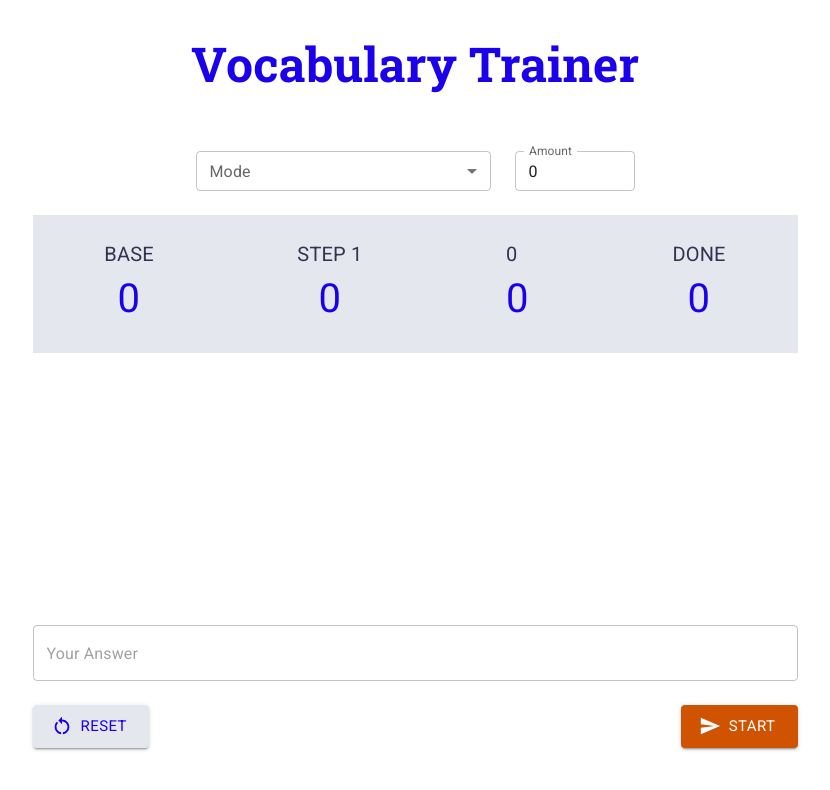
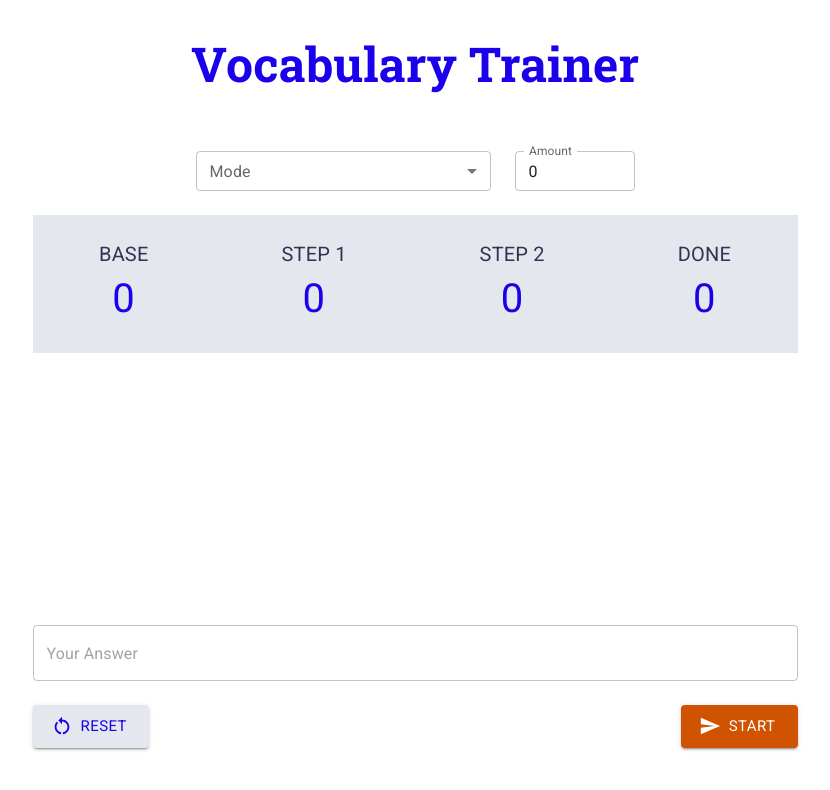
Before and after one commit to UmutAkbayin/vokabeltrainer-frontend, a Next.js app: page / in a window 1280 px wide. Shown: the top 790 px of the page, without its empty margins (225-1055 px from the left). Built offline with nearby package versions, Linux system fonts and the light colour scheme.

Commit message:
fix small bug

```diff
--- a/app/components/ScoreBoard.tsx
+++ b/app/components/ScoreBoard.tsx
@@ -61,14 +61,14 @@ export default function ScoreBoard() {
           fontSize: "1.25rem",
           textTransform: "uppercase",
         }}>
-          {step2Value}
+          Step 2
         </Typography>
         <Typography sx={{
           color: "var(--primary-color)",
           fontSize: "2.5rem",
           textAlign: "center",
         }}>
-          {doneValue}
+          {step2Value}
         </Typography>
       </Box>
 <Box sx={{ display: "flex", flexDirection: "column" }}>
@@ -84,7 +84,7 @@ export default function ScoreBoard() {
           fontSize: "2.5rem",
           textAlign: "center",
         }}>
-          0
+          {doneValue}
         </Typography>
       </Box>
     </Box>
--- a/app/features/vocabularies/vocabulariesSlice.ts
+++ b/app/features/vocabularies/vocabulariesSlice.ts
@@ -27,7 +27,7 @@ export const vocabulariesSlice = createSlice({
   initialState,
   reducers: {
     setVocabularies: (state, action: PayloadAction<RawVocabulary[]>) => {
-      state.value = action.payload.map((voc) => {
+      state.value = action.payload?.map((voc) => {
         const newVoc = {
           ...voc,
           step: 0,
```
